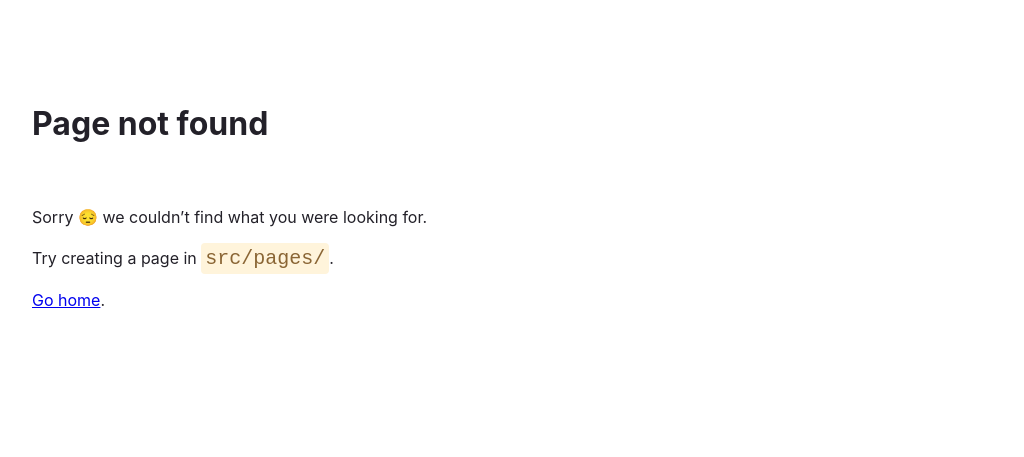
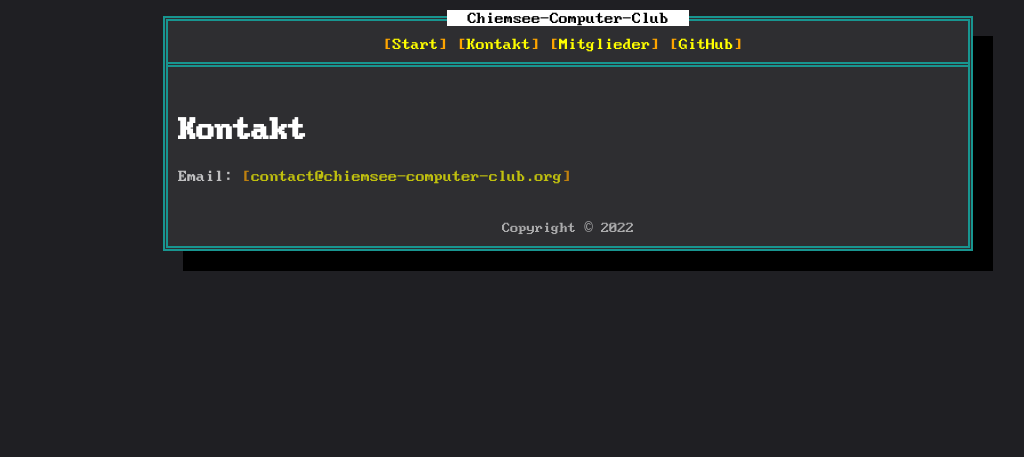
Before and after one commit to chiemsee-computer-club/website, a Gatsby site: page /contact in a window 1280 px wide. Before the commit this address had no page. Shown: the whole page, without its empty margins (72-1096 px from the left). Built offline with nearby package versions, Linux system fonts and the light colour scheme; Gatsby itself is replaced by a stand-in of ours.

Commit message:
Did some more stuff

```diff
--- a/gatsby-config.ts
+++ b/gatsby-config.ts
@@ -11,7 +11,10 @@
   graphqlTypegen: false,
   plugins: [
     "gatsby-plugin-sass",
-    "gatsby-plugin-dts-css-modules"
+    "gatsby-plugin-dts-css-modules",
+    "gatsby-plugin-image",
+    "gatsby-plugin-sharp",
+    "gatsby-transformer-sharp"
   ]
 };
 
--- a/package.json
+++ b/package.json
@@ -17,7 +17,11 @@
   },
   "dependencies": {
     "gatsby": "^4.16.0",
+    "gatsby-plugin-image": "^2.16.1",
     "gatsby-plugin-sass": "^5.16.0",
+    "gatsby-plugin-sharp": "^4.16.1",
+    "gatsby-source-filesystem": "^4.16.0",
+    "gatsby-transformer-sharp": "^4.16.0",
     "react": "^18.1.0",
     "react-dom": "^18.1.0"
   },
--- a/src/components/base/base.module.scss
+++ b/src/components/base/base.module.scss
@@ -8,7 +8,7 @@
 }
 
 :root {
-  --background: #242429;
+  --background: #1f1f23;
   --text-color: #ffffff;
   --window-background: #2e2e31;
   --border-color: #03f9ed81;
@@ -24,6 +24,29 @@
   font-size: 16px;
   padding: 5px;
   box-sizing: border-box;
+}
+
+a {
+  color: yellow;
+  text-decoration: none;
+
+  &:before {
+    content: "[";
+    color: orange;
+  }
+
+  &:after {
+    content: "]";
+    color: orange;
+  }
+
+  &:hover {
+    opacity: 0.8;
+  }
+
+  &:active {
+    opacity: 0.5;
+  }
 }
 
 .header {
@@ -61,29 +84,6 @@
       li {
         margin-right: 10px;
         margin-top: 10px;
-
-        a {
-          color: yellow;
-          text-decoration: none;
-
-          &:before {
-            content: "[";
-            color: orange;
-          }
-
-          &:after {
-            content: "]";
-            color: orange;
-          }
-
-          &:hover {
-            opacity: 0.8;
-          }
-
-          &:active {
-            opacity: 0.5;
-          }
-        }
       }
     }
   }
@@ -96,3 +96,10 @@
     }
   }
 }
+
+footer {
+  text-align: center;
+  opacity: 0.6;
+  font-size: 0.9em;
+  margin: 10px;
+}
--- a/src/components/base/base.tsx
+++ b/src/components/base/base.tsx
@@ -12,20 +12,20 @@
       <title>Chiemsee-Computer-Club</title>
 
       <fieldset className={windowBox}>
-        <legend>CHCC</legend>
+        <legend>Chiemsee-Computer-Club</legend>
 
         <nav>
           <ul>
             <li>
-              <Link to="/">Home</Link>
+              <Link to="/">Start</Link>
             </li>
 
             <li>
-              <Link to="/">Contact</Link>
+              <Link to="/contact">Kontakt</Link>
             </li>
 
             <li>
-              <Link to="/">Mitglieder</Link>
+              <Link to="/members">Mitglieder</Link>
             </li>
 
             <li>
@@ -34,9 +34,13 @@
           </ul>
         </nav>
 
-        <div className={content}>
+        <main className={content}>
           {props.children}
-        </div>
+        </main>
+
+        <footer>
+          Copyright © 2022
+        </footer>
       </fieldset>
     </main>
   );
--- a/src/pages/404.tsx
+++ b/src/pages/404.tsx
@@ -1,52 +1,16 @@
 import * as React from "react";
-import { Link } from "gatsby";
+import Base from "../components/base/base";
 
-// styles
-const pageStyles = {
-  color: "#232129",
-  padding: "96px",
-  fontFamily: "-apple-system, Roboto, sans-serif, serif",
-};
-const headingStyles = {
-  marginTop: 0,
-  marginBottom: 64,
-  maxWidth: 320,
-};
+export default function NotFountPage(): JSX.Element  {
+  return (
+    <Base>
+      <h1>404 - Page not found!</h1>
 
-const paragraphStyles = {
-  marginBottom: 48,
-};
-const codeStyles = {
-  color: "#8A6534",
-  padding: 4,
-  backgroundColor: "#FFF4DB",
-  fontSize: "1.25rem",
-  borderRadius: 4,
-};
-
-// markup
-const NotFoundPage = () => (
-    <main style={pageStyles}>
-      <title>Not found</title>
-      <h1 style={headingStyles}>Page not found</h1>
-      <p style={paragraphStyles}>
-        Sorry{" "}
-        <span role="img" aria-label="Pensive emoji">
-          😔
-        </span>{" "}
-        we couldn’t find what you were looking for.
-        <br />
-        {process.env.NODE_ENV === "development" ? (
-          <>
-            <br />
-            Try creating a page in <code style={codeStyles}>src/pages/</code>.
-            <br />
-          </>
-        ) : null}
-        <br />
-        <Link to="/">Go home</Link>.
-      </p>
-    </main>
+      <section>
+        <p>
+          Great, you broke it.
+        </p>
+      </section>
+    </Base>
   );
-
-export default NotFoundPage;
+}
--- /dev/null
+++ b/src/pages/contact.tsx
@@ -0,0 +1,16 @@
+import * as React from "react";
+import Base from "../components/base/base";
+
+export default function ContactPage(): JSX.Element  {
+  return (
+    <Base>
+      <h1>Kontakt</h1>
+
+      <section>
+        <p>
+            Email: <a href="mailto:contact@chiemsee-computer-club.org">contact@chiemsee-computer-club.org</a>
+        </p>
+      </section>
+    </Base>
+  );
+}
```
Also changed, not shown: src/pages/index.tsx (+6 -2 lines), src/pages/members.tsx (added, +85 -0 lines), 2 other files.
